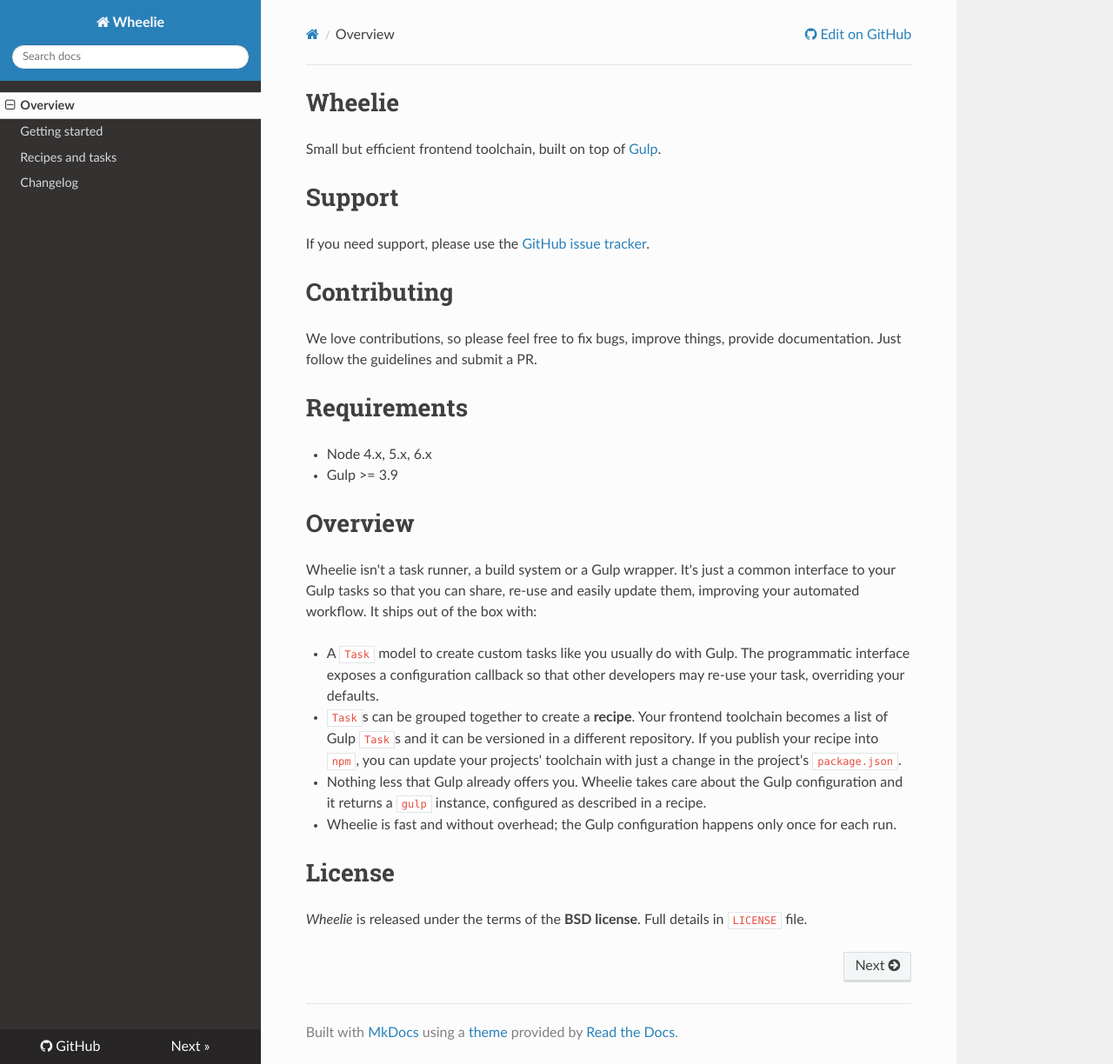
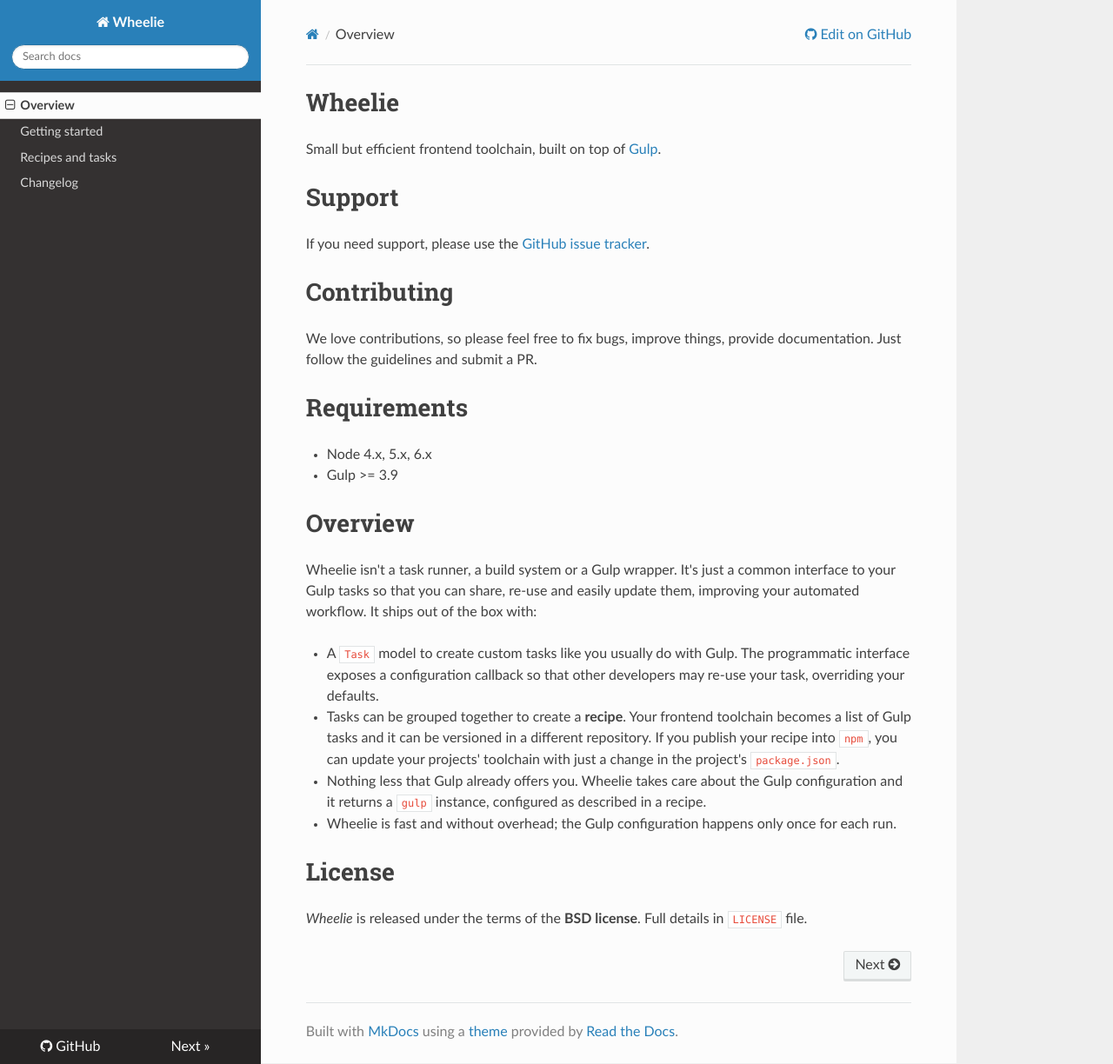
Before and after one commit to wheelie/wheelie, an MkDocs documentation site: the page built from docs/index.md, in a window 1280 px wide and 1224 px high. Shown: the whole window at 87% size. Built offline with MkDocs 1.6.1, drawn with Linux system fonts in a browser that asks for light colours; nearby versions of some CDN libraries; old or Windows-style settings are respelled for this version of MkDocs.

Commit message:
minor fix on README

```diff
--- a/docs/index.md
+++ b/docs/index.md
@@ -29,8 +29,8 @@ improving your automated workflow. It ships out of the box with:
 * A ``Task`` model to create custom tasks like you usually do with Gulp. The programmatic
   interface exposes a configuration callback so that other developers may re-use your
   task, overriding your defaults.
-* ``Task``s can be grouped together to create a **recipe**. Your frontend toolchain
-  becomes a list of Gulp ``Task``s and it can be versioned in a different repository.
+* Tasks can be grouped together to create a **recipe**. Your frontend toolchain
+  becomes a list of Gulp tasks and it can be versioned in a different repository.
   If you publish your recipe into ``npm``, you can update your projects' toolchain with
   just a change in the project's ``package.json``.
 * Nothing less that Gulp already offers you. Wheelie takes care about the Gulp configuration
```
Also changed, not shown: README.rst.
